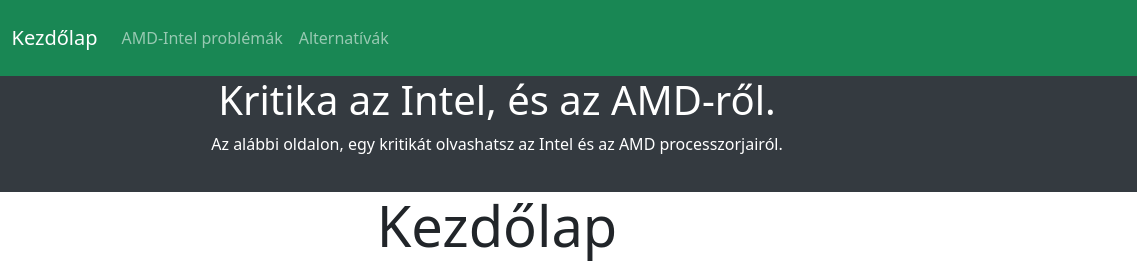
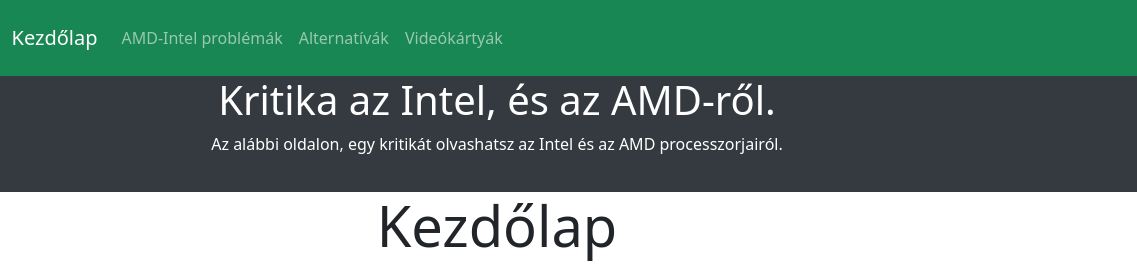
Before and after one commit to dudspnato/2024_intel_projektmunka, a plain HTML site: page index.html in a window 1280 px wide. Shown: the top 280 px of the page, 143-1280 px from the left. Drawn offline with nearby package versions, Linux system fonts and the light colour scheme.

Commit message:
Update index.html

```diff
--- a/index.html
+++ b/index.html
@@ -37,6 +37,9 @@
                 <li class="nav-item">
                     <a class="nav-link" href="2index.html">Alternatívák</a>
                 </li>
+                <li class="nav-item">
+                    <a class="nav-link" href="index4.html">Videókártyák</a>
+                </li>
             </ul>
         </div>
     </nav>
```
